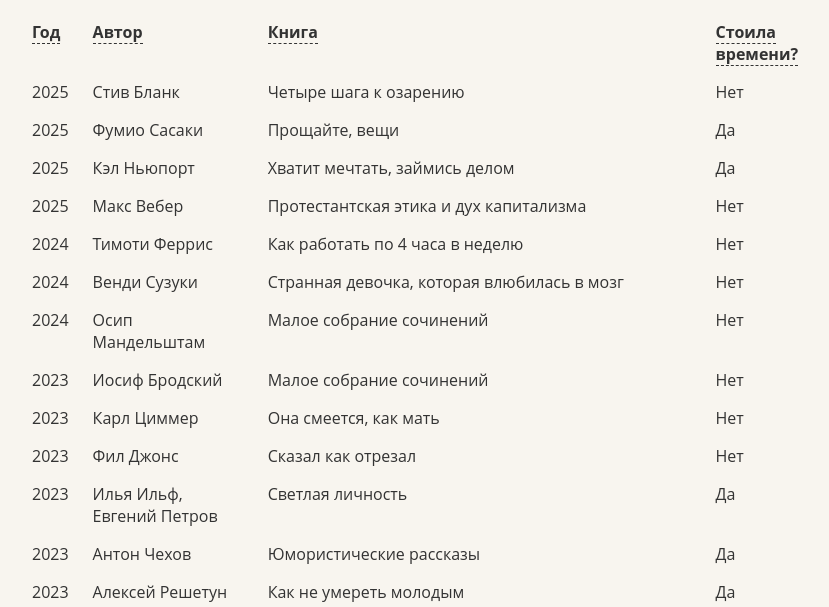
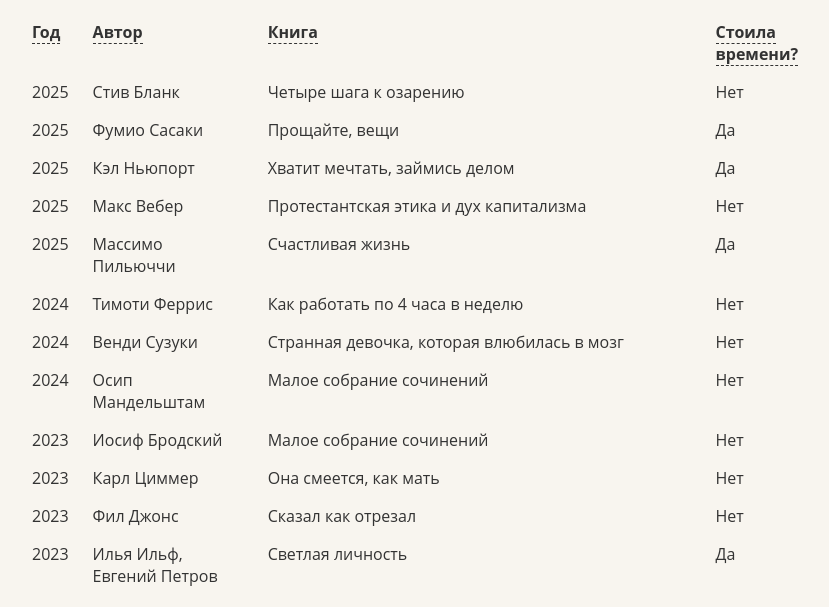
Before and after one commit to morugin-als/morugin-als.github.io, a plain HTML site: page books/index.html in a window 1280 px wide. Shown: the part 154-761 px from the top of the page, without its empty margins (32-861 px from the left). Drawn offline with Linux system fonts and the light colour scheme; no server answers.

Commit message:
Update index.html

```diff
--- a/books/index.html
+++ b/books/index.html
@@ -1348,6 +1348,12 @@
     <td>Протестантская этика и&nbsp;дух капитализма</td>
     <td>Нет</td>
   </tr>
+  <tr>
+    <td>2025</td>
+    <td>Массимо Пильюччи</td>
+    <td>Счастливая жизнь</td>
+    <td>Да</td>
+  </tr>
 </tbody>
 </table>
 </div>
```
